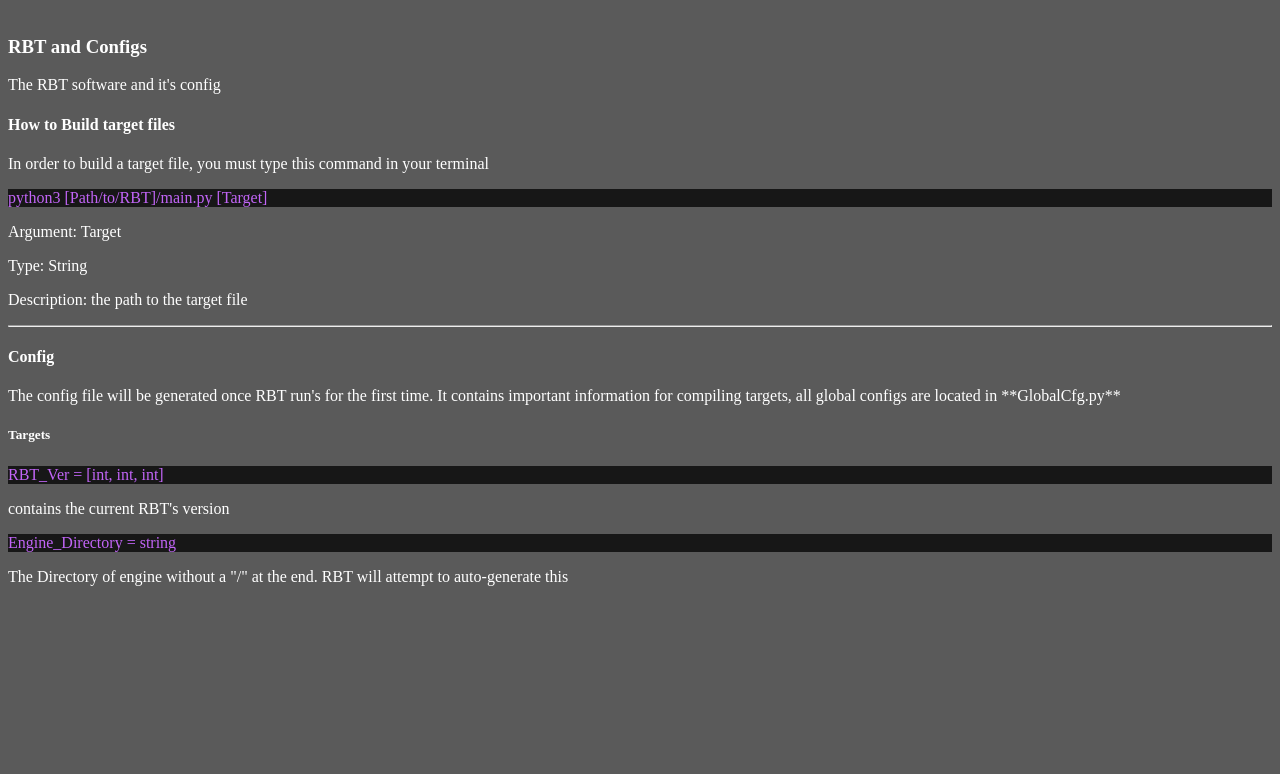
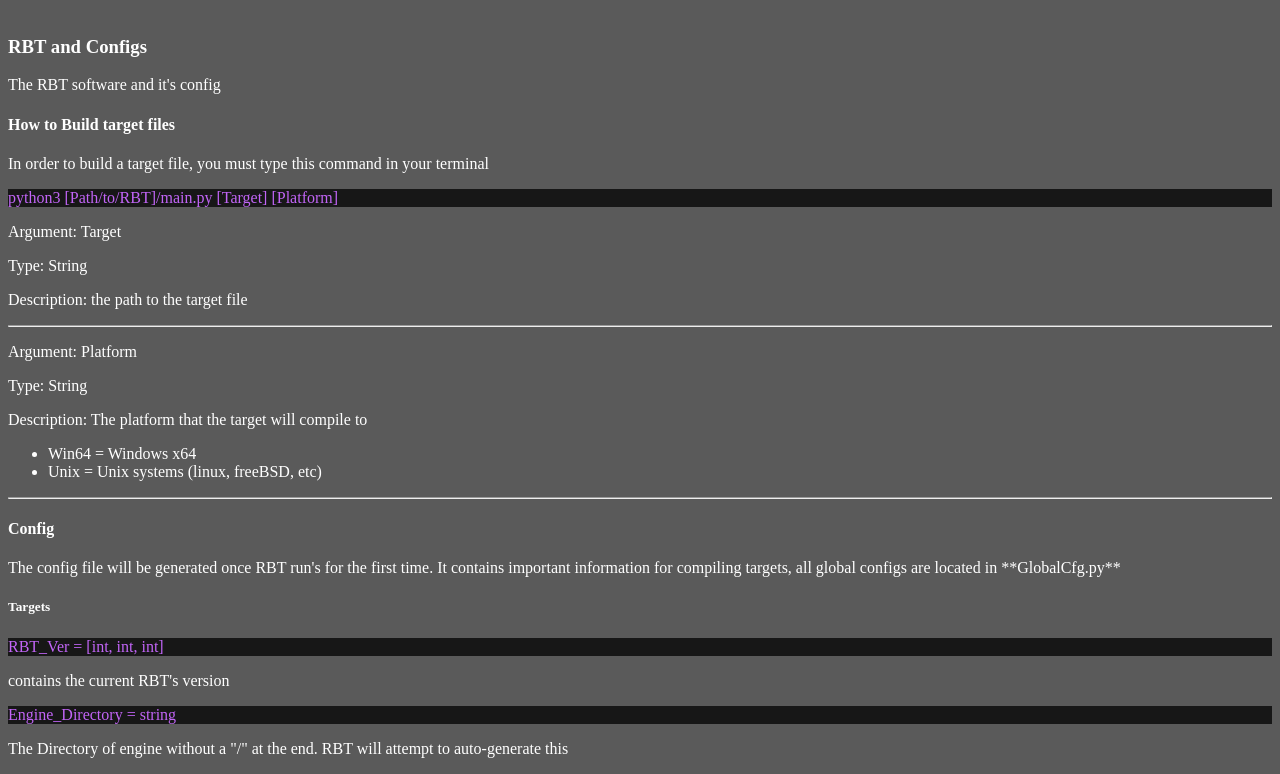
Before and after one commit to EthanBoiLol/EthanBoiLol.github.io, a plain HTML site: page Projects/Relight-Engine/Docs/Programs/RelightBuildTool/RBT.html in a window 1280 px wide. Shown: the part 72-846 px from the top of the page. Before the commit the page ends 800 px from the top, so only its background shows below. Drawn offline with Linux system fonts and the light colour scheme.

Commit message:
updated relight docs

```diff
--- a/Projects/Relight-Engine/Docs/Programs/RelightBuildTool/RBT.html
+++ b/Projects/Relight-Engine/Docs/Programs/RelightBuildTool/RBT.html
@@ -24,12 +24,23 @@
 
     <p>In order to build a target file, you must type this command in your terminal</p>
     <div id="Code">
-    <p>python3 [Path/to/RBT]/main.py [Target]</p>
+    <p>python3 [Path/to/RBT]/main.py [Target] [Platform]</p>
     </div>
+
     <p></p>
     <p>Argument: Target</p>
     <p>Type: String</p>
     <p>Description: the path to the target file</p>
+    <hr>
+    <p>Argument: Platform</p>
+    <p>Type: String</p>
+    <p>Description: The platform that the target will compile to</p>
+
+    <ul>
+        <li>Win64 = Windows x64</li>
+        <li>Unix = Unix systems (linux, freeBSD, etc)</li>
+    </ul>
+
 
 </div>
 
```
Also changed, not shown: Projects/Relight-Engine/Docs/Programs/RelightBuildTool/Build.html (+9 -0 lines).
